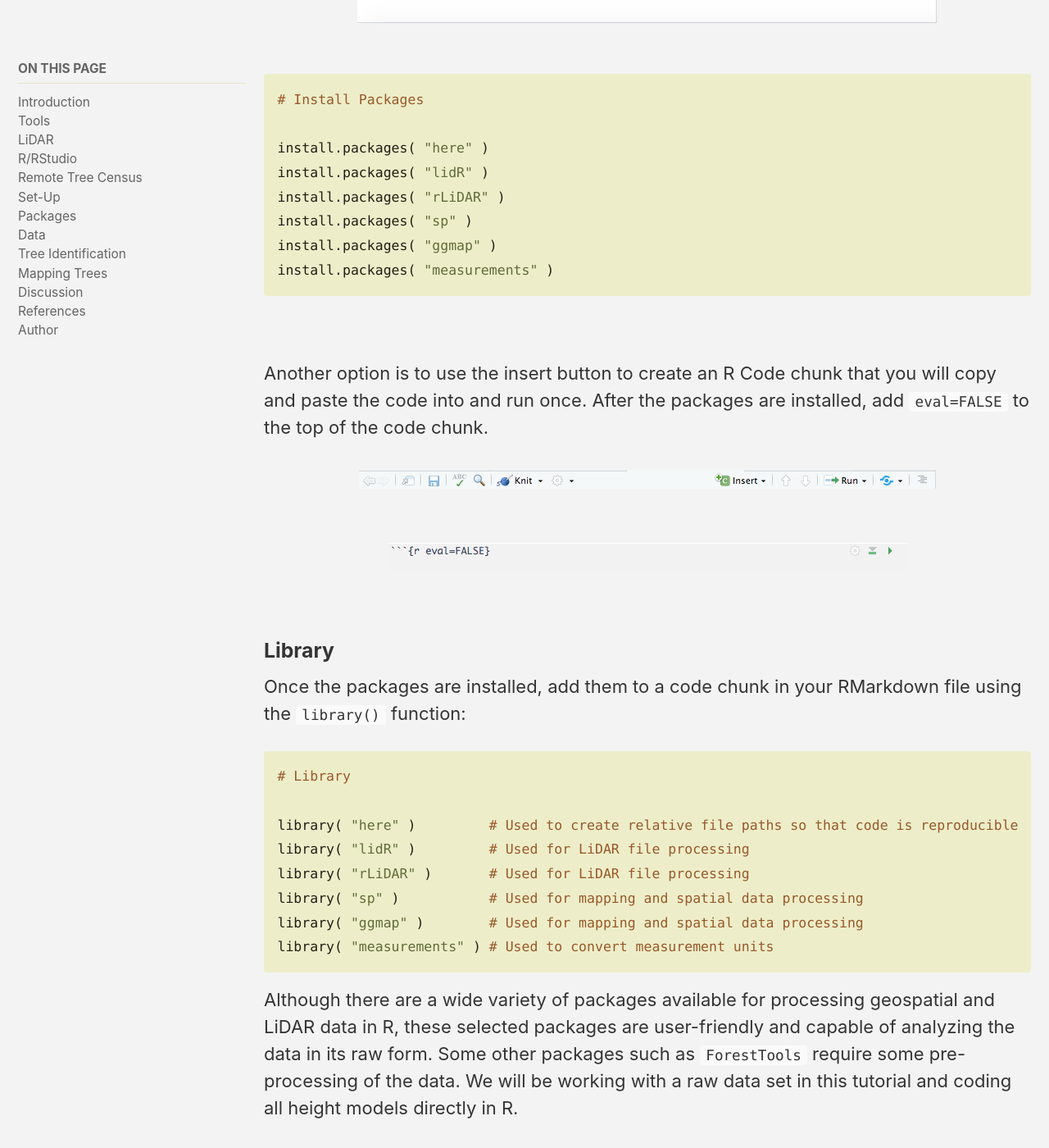
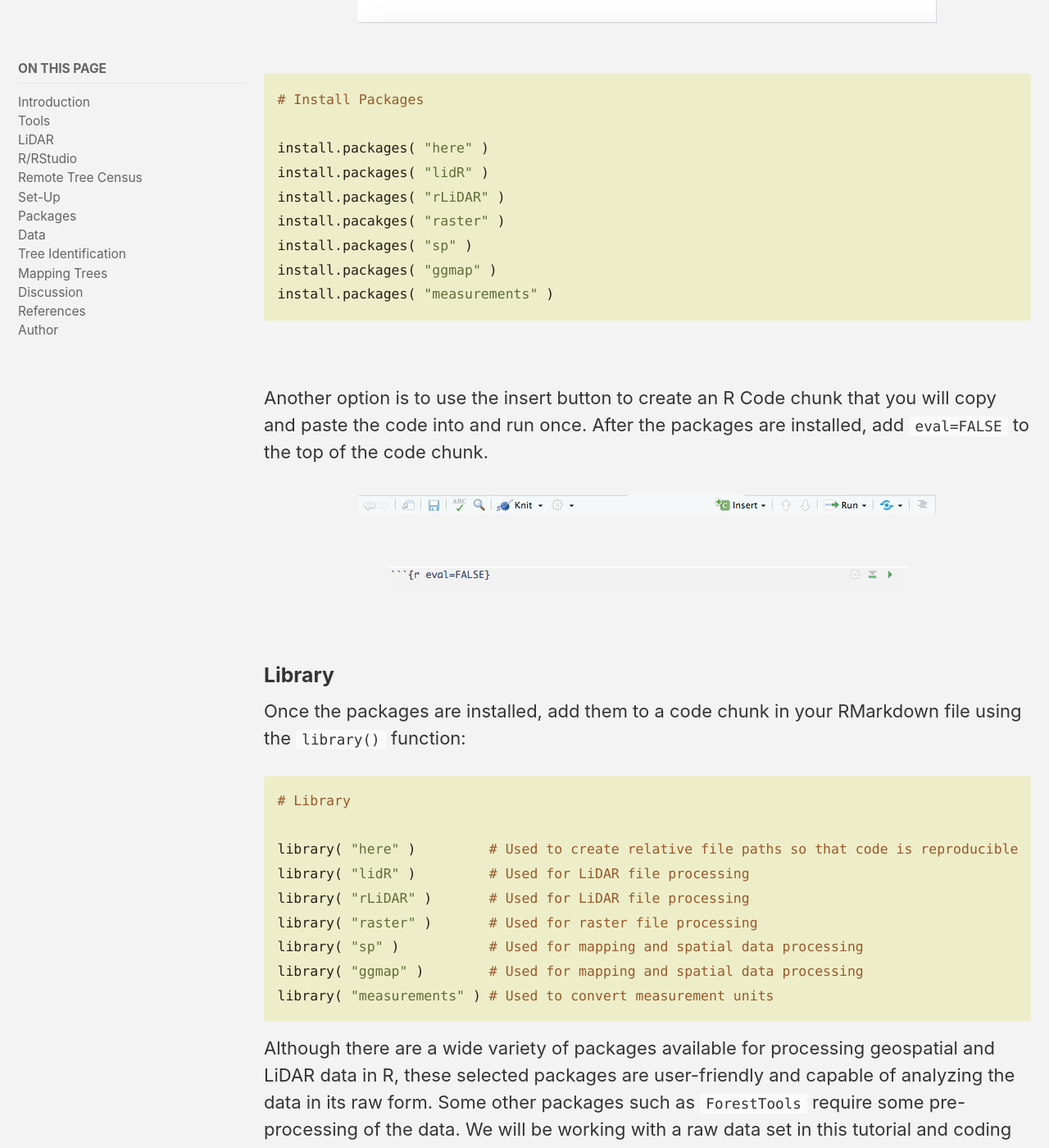
Before and after one commit to castower/cpp-593-treeproject-site, a Jekyll site: the page built from index.md, in a window 1280 px wide and 1400 px high, scrolled down 8388 px. Shown: the whole window at 82% size. Built offline with Jekyll 4.4.1, drawn with Linux system fonts in a browser that asks for light colours; cached includes are drawn as plain includes; nearby versions of some CDN libraries.

Commit message:
Update index.md

```diff
--- a/index.md
+++ b/index.md
@@ -182,6 +182,7 @@
 install.packages( "here" )
 install.packages( "lidR" )
 install.packages( "rLiDAR" )
+install.pacakges( "raster" )
 install.packages( "sp" )
 install.packages( "ggmap" )
 install.packages( "measurements" )
@@ -213,6 +214,7 @@
 library( "here" )         # Used to create relative file paths so that code is reproducible
 library( "lidR" )         # Used for LiDAR file processing
 library( "rLiDAR" )       # Used for LiDAR file processing
+library( "raster" )       # Used for raster file processing
 library( "sp" )           # Used for mapping and spatial data processing
 library( "ggmap" )        # Used for mapping and spatial data processing
 library( "measurements" ) # Used to convert measurement units
@@ -222,12 +224,13 @@
 
 <p markdown="1"> The documentation and reference manuals for the packages are available on **CRAN**: </p>
 
-- [here](https://cran.r-project.org/web/packages/here/index.html)
-- [lidR](https://cran.r-project.org/web/packages/lidR/index.html)
-- [rLiDAR](https://cran.r-project.org/web/packages/rLiDAR/index.html)
-- [sp](https://cran.r-project.org/web/packages/sp/index.html)
-- [ggmap](https://cran.r-project.org/web/packages/ggmap/index.html)
-- [measurements](https://cran.r-project.org/web/packages/measurements/index.html)
+- [here](https://CRAN.R-project.org/package=here)
+- [lidR](https://CRAN.R-project.org/package=lidR)
+- [rLiDAR](https://CRAN.R-project.org/package=rLiDAR)
+- [raster](https://CRAN.R-project.org/package=raster)
+- [sp](https://CRAN.R-project.org/package=sp)
+- [ggmap](https://CRAN.R-project.org/package=ggmap)
+- [measurements](https://CRAN.R-project.org/package=measurements)
 
 
 <h2 id= "Data">Data</h2>
```
